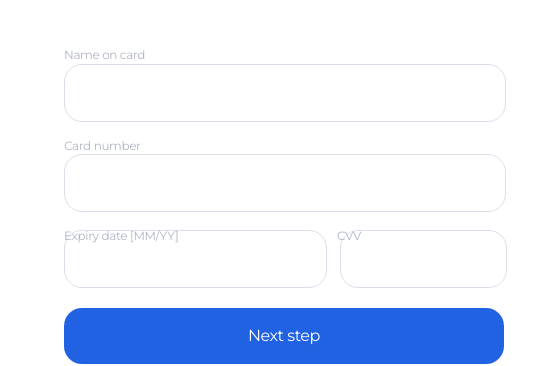
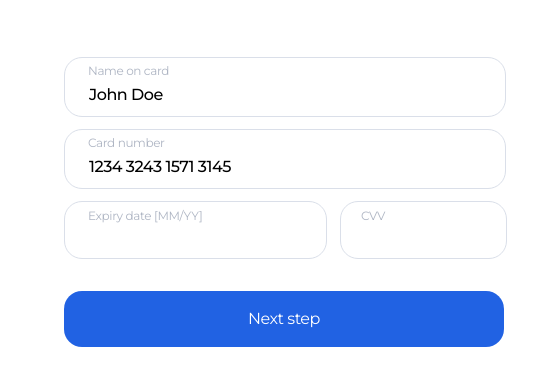
Before and after one commit to StachuraMaciej/Payment-information-form, a website built with Vite: page index.html in a window 1280 px wide. Shown: the part 290-656 px from the top of the page, 0-558 px from the left. Built offline with nearby package versions, Linux system fonts and the light colour scheme.

Commit message:
Update index, style

```diff
--- a/index.html
+++ b/index.html
@@ -24,12 +24,9 @@
          <form class="home-page__payment-section__data">
            <div class="home-page__payment-section__data__form-group">
               <label for="name-on-card">Name on card</label>
-              <input type="text" id="name-on-card" name="name-on-card">
-           </div>
-
-           <div class="home-page__payment-section__data__form-group">
+              <input type="text" id="name-on-card" name="name-on-card" value="John Doe">
              <label for="card-number">Card number</label>
-             <input type="text" id="card-number" name="card-number">
+             <input type="text" id="card-number" name="card-number" value="1234 3243 1571 3145">
            </div>
 
           <div class="home-page__payment-section__data__form-group-inline">
--- a/src/global-styles/style.scss
+++ b/src/global-styles/style.scss
@@ -42,10 +42,12 @@ body {
       width: 440px;
 
       &__form-group {
-        margin-bottom: 14px;
         display: block;
-
+        margin-bottom: 12px;
         label {
+          display: flex;
+          margin-left: 24px;
+          transform: translateY(20px);
           font-size: 12px;
           font-style: normal;
           font-weight: 300;
@@ -54,23 +56,34 @@ body {
           color: var(--color-label);
           font-weight: 400;
         }
+
         input {
-          width: 83px;
-          height: 32px;
-          padding: 12px 333px 12px 24px;
+          z-index: 1;
+          font-size: 16px;
+          font-style: normal;
+          font-weight: 500;
+          line-height: 100%; /* 16px */
+          letter-spacing: -0.48px;
+          width: 416px;
+          height: 20px;
+          padding: 26px 0px 12px 24px;
           flex-direction: column;
           justify-content: center;
           align-items: flex-start;
           gap: 4px;
           border-radius: 18px;
           border: 1px solid #dadfe9;
+          //margin-bottom: 14px;
         }
       }
 
       &__form-group-inline {
-        margin-bottom: 20px;
+        margin-bottom: 32px;
         display: inline-flex;
         label {
+          display: flex;
+          margin-top: 9px;
+          transform: translateX(24px);
           font-size: 12px;
           font-style: normal;
           font-weight: 300;
```
Also changed, not shown: src/global-styles/style.css, 1 other file.
